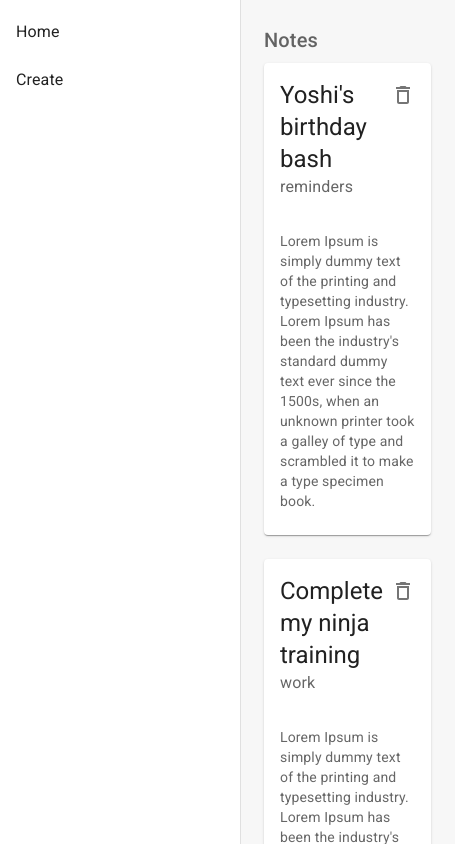
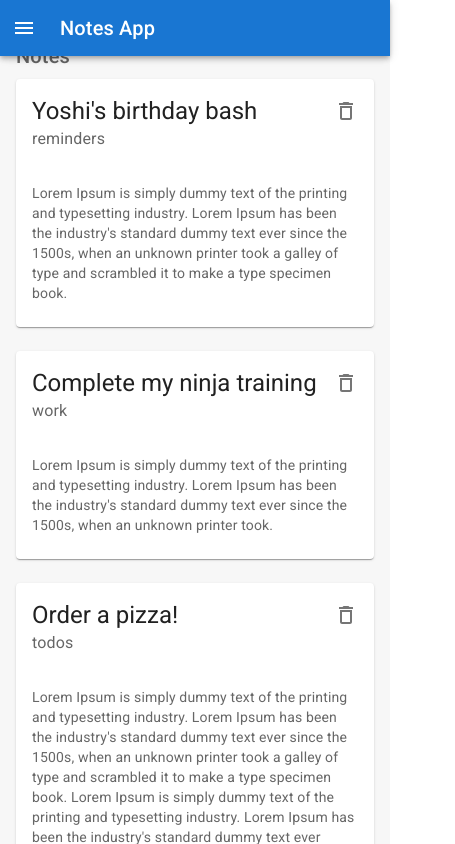
Before and after one commit to vijaygenius123/geting-started-with-materialui, a React (Create React App) app: page / in a window 390 px wide. Shown: the top 844 px of the page, 455 px wide, since content can reach past the window. Built offline with nearby package versions, Linux system fonts and the light colour scheme; data requests are answered from the project's data file.

Commit message:
Add Responsive Drawer

```diff
--- a/src/components/Layout.jsx
+++ b/src/components/Layout.jsx
@@ -1,24 +1,83 @@
 import React from "react"
+import {Link, Outlet} from "react-router-dom"
 import Box from "@mui/material/Box"
 import CssBaseline from '@mui/material/CssBaseline';
 import Drawer from "@mui/material/Drawer";
-import {Outlet} from "react-router-dom"
-import {List, ListItem, ListItemText} from "@mui/material";
-import {Link} from "react-router-dom"
+import Typography from "@mui/material/Typography";
+import AppBar from "@mui/material/AppBar";
+import Toolbar from "@mui/material/Toolbar";
+import IconButton from "@mui/material/IconButton"
+import List from "@mui/material/List"
+import ListItem from "@mui/material/ListItem"
+import ListItemText from "@mui/material/ListItemText"
+import {Menu as MenuIcon} from "@mui/icons-material";
+
 const drawerWidth = 240
 
 const Layout = () => {
+    const [mobileOpen, setMobileOpen] = React.useState(false);
+
+    const handleDrawerToggle = () => {
+        setMobileOpen(!mobileOpen);
+    };
+
     return (
-        <Box sx={{ display: 'flex' }}>
-            <CssBaseline />
+        <Box sx={{display: 'flex'}}>
+            <CssBaseline/>
 
-            <Drawer variant="permanent" open={true} sx={{width: drawerWidth}}>
+            <AppBar
+                position="fixed"
+                sx={{
+                    width: {sm: `calc(100% - ${drawerWidth}px)`},
+                    ml: {sm: `${drawerWidth}px`},
+                }}
+            >
+                <Toolbar>
+                    <IconButton
+                        color="inherit"
+                        aria-label="open drawer"
+                        edge="start"
+                        onClick={handleDrawerToggle}
+                        sx={{mr: 2, display: {sm: 'none'}}}
+                    >
+                        <MenuIcon/>
+                    </IconButton>
+                    <Typography variant="h6" noWrap component="div">
+                        Notes App
+                    </Typography>
+                </Toolbar>
+            </AppBar>
+
+            <Drawer
+                variant="permanent"
+                sx={{width: drawerWidth, display: {xs: 'none', sm: 'block'}}}
+            >
                 <List sx={{width: drawerWidth}}>
                     <ListItem button component={Link} to="/">
                         <ListItemText primary={"Home"}/>
                     </ListItem>
                     <ListItem button component={Link} to="/create">
-                        <ListItemText primary={"Create"} />
+                        <ListItemText primary={"Create"}/>
+                    </ListItem>
+                </List>
+            </Drawer>
+
+            <Drawer
+                variant="temporary"
+                open={mobileOpen}
+                sx={{width: drawerWidth, display: {xs: 'block', sm: 'none'}}}
+                onClose={handleDrawerToggle}
+                ModalProps={{
+                    keepMounted: true,
+                }}
+            >
+                <Typography variant="h5" p={2}>Notes</Typography>
+                <List sx={{width: drawerWidth}}>
+                    <ListItem button component={Link} to="/">
+                        <ListItemText primary={"Home"}/>
+                    </ListItem>
+                    <ListItem button component={Link} to="/create">
+                        <ListItemText primary={"Create"}/>
                     </ListItem>
                 </List>
             </Drawer>
@@ -27,9 +86,9 @@ const Layout = () => {
                 background: "#f7f7f7",
                 width: "100%",
                 height: "100vh",
-                padding: 3,
+                paddingX: 2,
+                paddingTop: 5,
                 flexGrow: 1
-
             }}>
                 <Outlet/>
             </Box>
```
